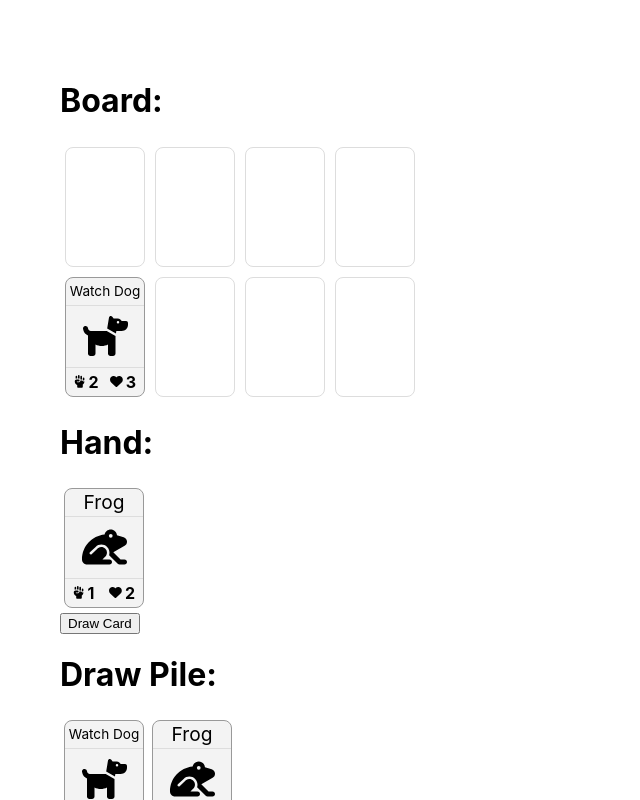
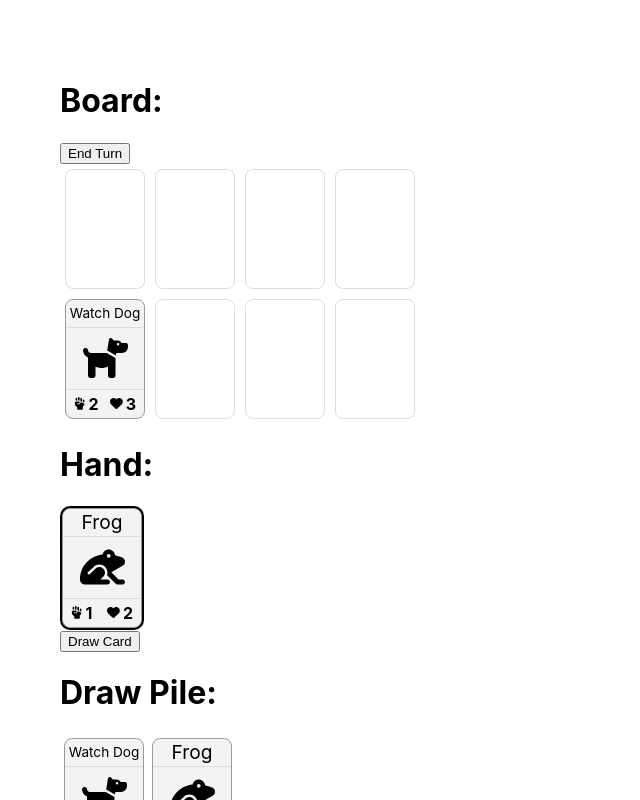
Before and after one commit to allofthenorthwood/card-game, a Next.js app: page / in a window 1280 px wide. Both pictures are taken after a click on the button "Draw Card". Shown: the top 800 px of the page, without its empty margins (0-640 px from the left). Built offline with nearby package versions, Linux system fonts and the light colour scheme.

Commit message:
Make cards playable

```diff
--- a/src/components/DisplayBoardRow.tsx
+++ b/src/components/DisplayBoardRow.tsx
@@ -20,12 +20,12 @@ const DisplayBoardRow = ({
           <div key={slot}>
             {card ? (
               <Card {...card} key={slot} />
-            ) : (
-              <UnstyledButton
-                onClick={() => (playCard ? playCard(slot) : null)}
-              >
+            ) : playCard ? (
+              <UnstyledButton onClick={() => playCard(slot)}>
                 <EmptyCardSlot />
               </UnstyledButton>
+            ) : (
+              <EmptyCardSlot />
             )}
           </div>
         );
--- /dev/null
+++ b/src/components/DisplayHand.tsx
@@ -0,0 +1,50 @@
+import styled from "styled-components";
+import Card from "src/components/Card";
+import { CardType } from "src/cardLibrary";
+import UnstyledButton from "src/components/UnstyledButton";
+import styleVars from "src/styleVars";
+
+type CardsList = Array<CardType>;
+
+const DisplayHand = ({
+  cards,
+  selected,
+  onSelect,
+}: {
+  cards: CardsList;
+  selected: number | null;
+  onSelect: (cardIdx: number) => void;
+}) => {
+  if (cards.length === 0) {
+    return <div>(You have no cards in your hand)</div>;
+  }
+
+  return (
+    <CardsContainer>
+      {cards.map((card, idx) => {
+        return (
+          <CardSpot key={idx} selected={selected === idx}>
+            <UnstyledButton onClick={() => onSelect(idx)}>
+              <Card {...card} />
+            </UnstyledButton>
+          </CardSpot>
+        );
+      })}
+    </CardsContainer>
+  );
+};
+
+const CardsContainer = styled.div`
+  display: flex;
+`;
+type CardSpotType = {
+  selected: boolean;
+};
+const CardSpot = styled.div<CardSpotType>`
+  margin-right: 5px;
+  background: ${(props) => (props.selected ? "red" : "#000")};
+  padding: 2px;
+  border-radius: ${styleVars.borderRadius}px;
+`;
+
+export default DisplayHand;
--- a/src/components/Game.tsx
+++ b/src/components/Game.tsx
@@ -1,8 +1,10 @@
 import styled from "styled-components";
 import { useImmerReducer } from "use-immer";
+import { useState } from "react";
 import _ from "lodash";
 
 import DisplayCards from "src/components/DisplayCards";
+import DisplayHand from "src/components/DisplayHand";
 import DisplayBoardRow, { BoardRowType } from "src/components/DisplayBoardRow";
 import cardLibrary, { CardType } from "src/cardLibrary";
 
@@ -14,6 +16,8 @@ type CardsType = {
 
 type ActionType = {
   type: string;
+  handIdx?: number;
+  boardIdx?: number;
 };
 
 // TODO: make deck for real
@@ -25,11 +29,27 @@ const deck = [
 
 const cardsReducer = (cards: CardsType, action: ActionType) => {
   switch (action.type) {
-    case "drew": {
+    case "draw_card": {
       // move card from draw pile to hand
       const card = cards.drawPile.pop();
       if (card) {
         cards.hand.push(card);
+      }
+      return cards;
+    }
+    case "play_card": {
+      const handIdx = action.handIdx;
+      const boardIdx = action.boardIdx;
+      const playable =
+        handIdx != null &&
+        handIdx >= 0 &&
+        handIdx < cards.hand.length &&
+        boardIdx != null &&
+        boardIdx >= 0 &&
+        boardIdx < cards.playerBoard.length;
+      if (playable) {
+        const [card] = cards.hand.splice(handIdx, 1);
+        cards.playerBoard[boardIdx] = card;
       }
       return cards;
     }
@@ -49,23 +69,38 @@ const initialCards: CardsType = {
 
 const Game = () => {
   const [cards, dispatch] = useImmerReducer(cardsReducer, initialCards);
+  const [selectedCard, setSelectedCard] = useState<number | null>(null);
 
   const opponentBoard: BoardRowType = [null, null, null, null];
 
   const drawCard = () => {
-    dispatch({ type: "drew" });
+    dispatch({ type: "draw_card" });
   };
 
-  const playCard = (slot: number) => {};
+  const playCard = (slot: number) => {
+    if (selectedCard != null) {
+      dispatch({ type: "play_card", handIdx: selectedCard, boardIdx: slot });
+      setSelectedCard(null);
+    }
+  };
+  const onSelect = (cardIdx: number) => {
+    setSelectedCard(cardIdx);
+  };
+  const endTurn = () => {};
 
   return (
     <Container>
       <h1>Board:</h1>
+      <button onClick={endTurn}>End Turn</button>
       <DisplayBoardRow cards={opponentBoard} />
       <DisplayBoardRow cards={cards.playerBoard} playCard={playCard} />
 
       <h1>Hand:</h1>
-      <DisplayCards cards={cards.hand} />
+      <DisplayHand
+        cards={cards.hand}
+        selected={selectedCard}
+        onSelect={onSelect}
+      />
       <button onClick={drawCard}>Draw Card</button>
 
       <h1>Draw Pile:</h1>
--- a/src/components/UnstyledButton.tsx
+++ b/src/components/UnstyledButton.tsx
@@ -17,6 +17,12 @@ const Button = styled.button`
   display: block;
   cursor: pointer;
   font: inherit;
+  color: inherit;
+  text-decoration: inherit;
+  text-align: inherit;
+  &:disabled {
+    cursor: default;
+  }
 `;
 
 export default UnstyledButton;
--- a/src/components/card.tsx
+++ b/src/components/card.tsx
@@ -3,6 +3,7 @@ import { FontAwesomeIcon } from "@fortawesome/react-fontawesome";
 import { faHandFist, faHeart, faPaw } from "@fortawesome/free-solid-svg-icons";
 import { CardType } from "src/cardLibrary";
 import ResizeText from "src/components/ResizeText";
+import styleVars from "src/styleVars";
 
 const Card = ({ name, attack, health, icon }: CardType): JSX.Element => {
   return (
@@ -34,18 +35,19 @@ const Card = ({ name, attack, health, icon }: CardType): JSX.Element => {
 };
 
 export const EmptyCardSlot = () => {
-  return <Container empty={true}/>;
-}
+  return <Container empty={true} />;
+};
 
 const border = "2px solid #ddd";
 type ContainerProps = {
   empty?: boolean;
-}
+};
 
 const Container = styled.div<ContainerProps>`
   width: 100px;
   height: 150px;
-  border-radius: 10px;
+
+  border-radius: ${styleVars.borderRadius}px;
   display: flex;
   flex-direction: column;
   justify-content: stretch;
@@ -54,8 +56,8 @@ const Container = styled.div<ContainerProps>`
 
   zoom: 80%;
 
-  border: 1px solid ${props => props.empty ? "#ddd" : "#999"};
-  background: ${props => props.empty ? "#fff" : "#f3f3f3"};
+  border: 1px solid ${(props) => (props.empty ? "#ddd" : "#999")};
+  background: ${(props) => (props.empty ? "#fff" : "#f3f3f3")};
 `;
 
 const Title = styled.div`
--- /dev/null
+++ b/src/styleVars.tsx
@@ -0,0 +1,5 @@
+const styleVars = {
+  borderRadius: 10,
+};
+
+export default styleVars;
```
